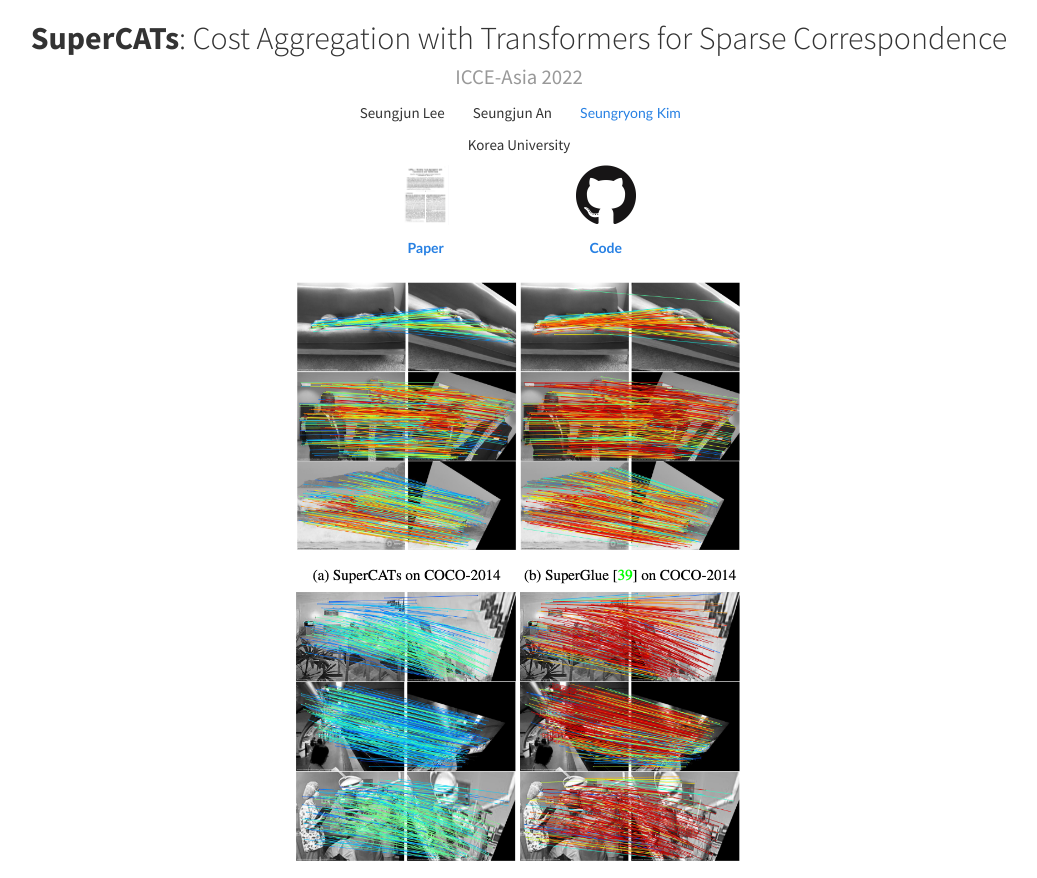
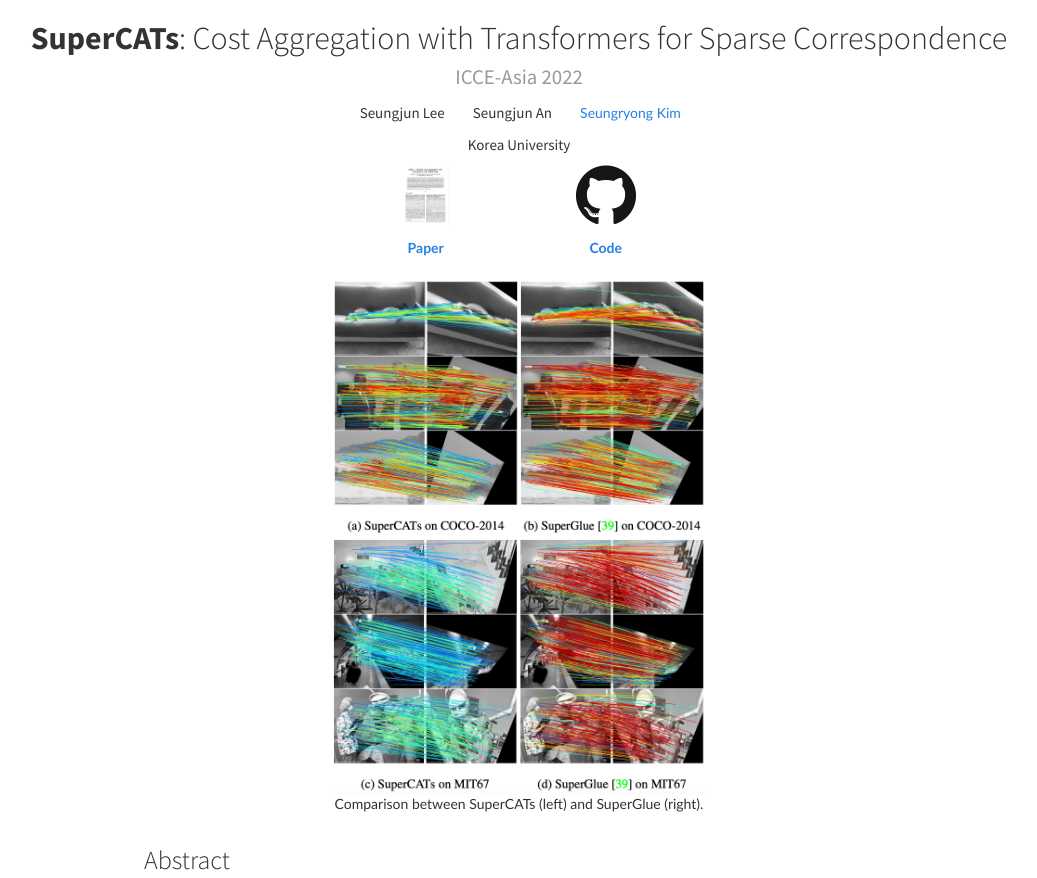
Before and after one commit to 0nandon/SuperCATs, a plain HTML site: page index.html in a window 1280 px wide. Shown: the top 878 px of the page, without its empty margins (121-1158 px from the left). Drawn offline with nearby package versions, Linux system fonts and the light colour scheme; some packages are replaced by stand-ins of ours; a script that the page names is missing.

Commit message:
Update index.html

```diff
--- a/index.html
+++ b/index.html
@@ -98,8 +98,8 @@
         <div class="row">
             <div class="col-md-8 col-md-offset-2">
                 <div class="text-center">
-                    <img width="60%" src="img/result1.png">
-                    <img width="60%" src="img/result2.png">
+                    <img width="50%" src="img/result1.png">
+                    <img width="50%" src="img/result2.png">
                 </div>
 			</div>
             <div class="col-md-8 col-md-offset-2">
```
